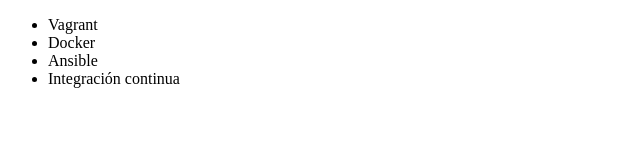
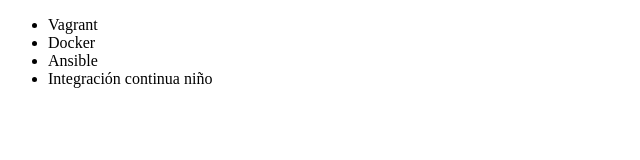
Before and after one commit to braquiva/alura, a plain HTML site: page index.html in a window 1280 px wide. Shown: the full height of the page, 0-640 px from the left. Drawn offline with Linux system fonts and the light colour scheme.

Commit message:
Arreglo palabra niño linea 12

```diff
--- a/index.html
+++ b/index.html
@@ -9,7 +9,7 @@
          <li> Vagrant </li>
          <li> Docker </li>
          <li> Ansible </li>
-         <li> Integración continua </li>
+         <li> Integración continua niño </li>
      </ul>
 </body>
 </html>
```
